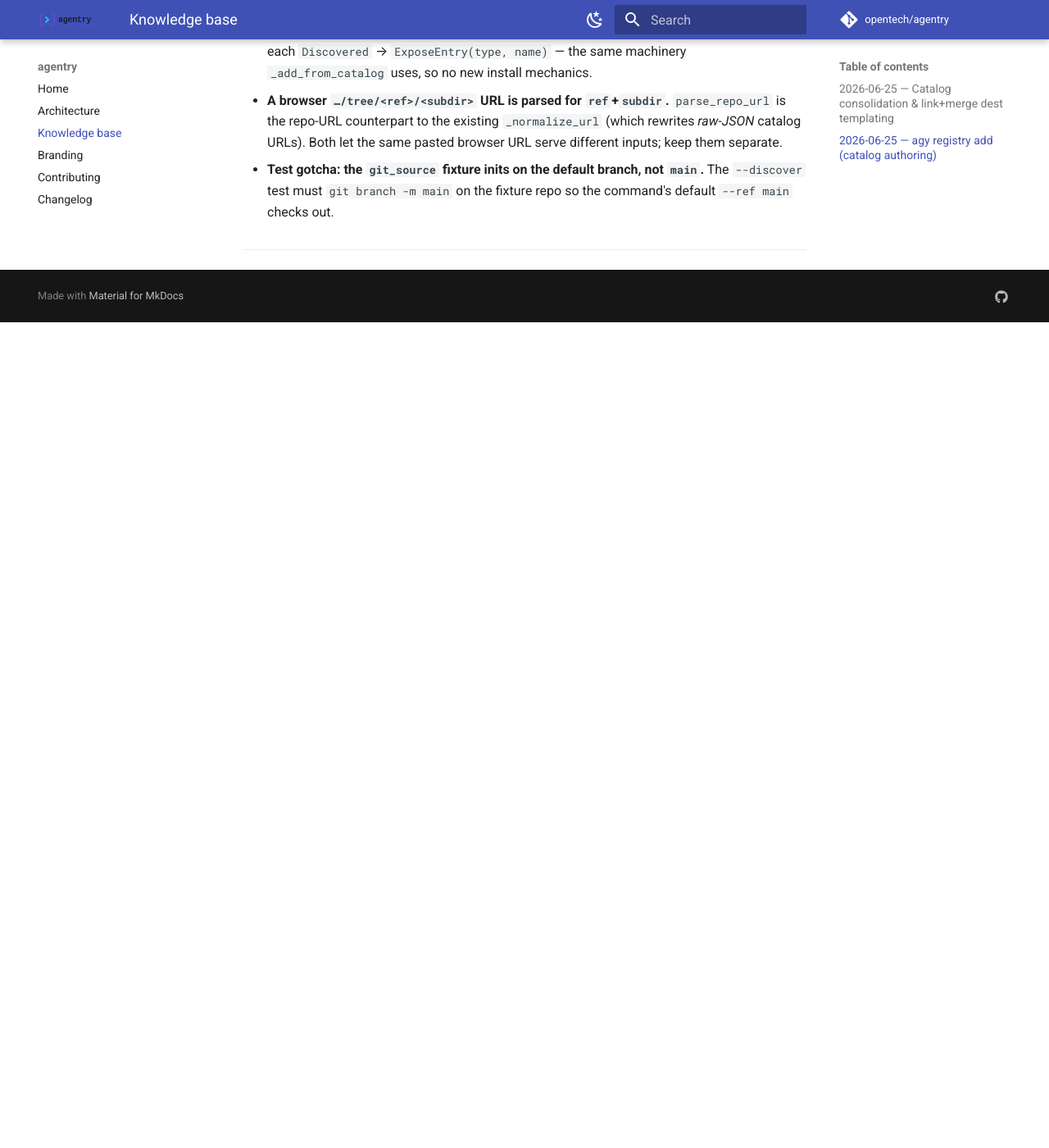
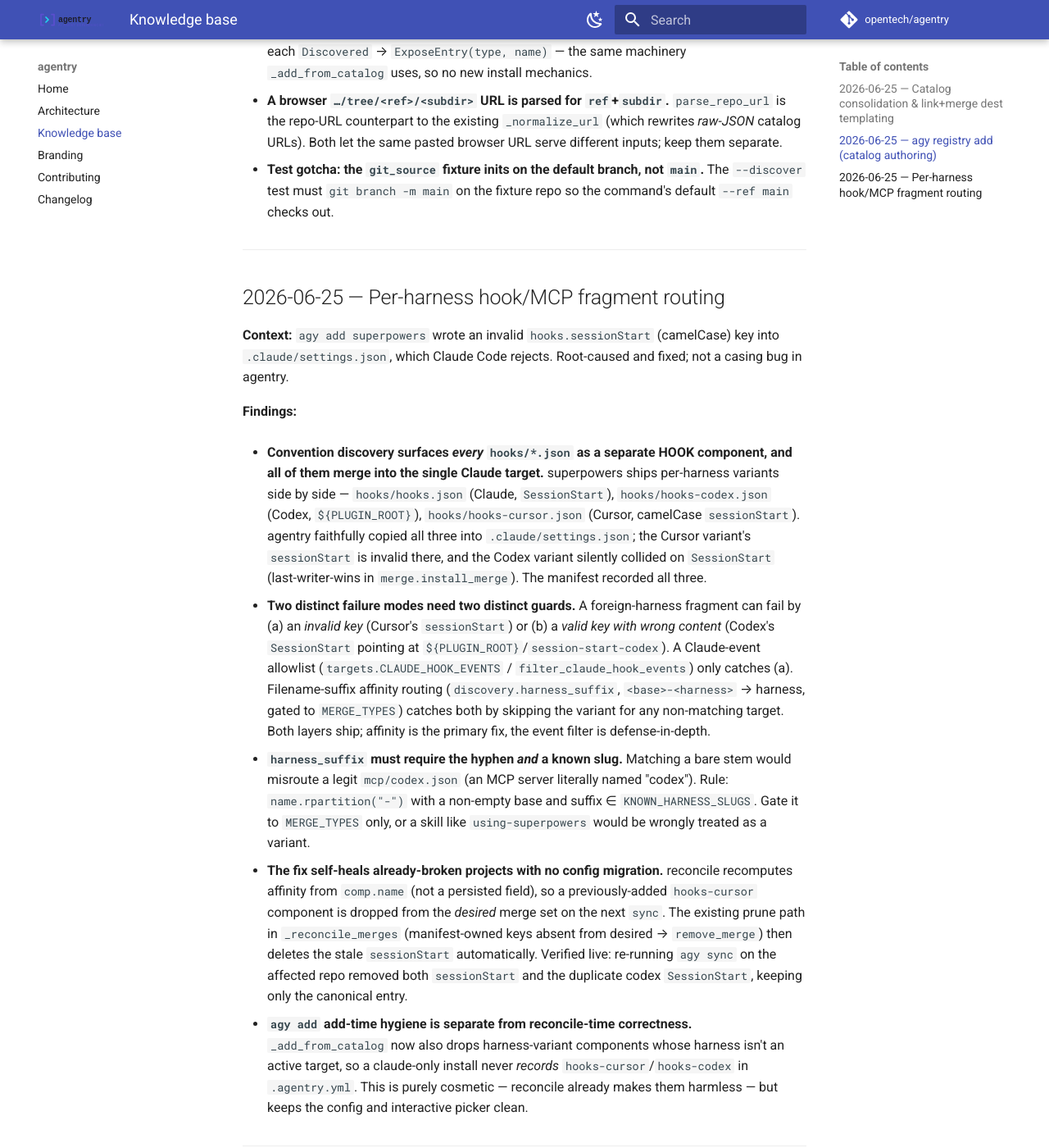
Before and after one commit to OpenTechIL/agentry, an MkDocs documentation site: the page built from docs/knowledge-base.md, in a window 1280 px wide and 1400 px high, scrolled down 2145 px. Shown: the whole window at 82% size. Built offline with MkDocs 1.6.1 and Material for MkDocs 9.7.7, drawn with Linux system fonts in a browser that asks for light colours; comment, search, counter and statistics services are not loaded; before the commit the page ends 2538 px from its top, so only the background shows below that.

Commit message:
docs(hooks): document per-harness fragment routing
Document the per-harness hook/MCP fragment routing fix in the README,
CHANGELOG (Fixed), and knowledge base: foreign-harness variants
(hooks-cursor.json, hooks-codex.json) no longer leak into Claude's
settings.json, with a CLAUDE_HOOK_EVENTS guard as defense-in-depth.

Also fold in ruff import-order/format cleanup across reconcile.py,
registry.py, targets.py, models.py, cli.py and the affected tests.

```diff
--- a/docs/knowledge-base.md
+++ b/docs/knowledge-base.md
@@ -45,3 +45,21 @@ Project-specific pitfalls, patterns, constraints, and discoveries captured durin
 - **Test gotcha: the `git_source` fixture inits on the default branch, not `main`.** The `--discover` test must `git branch -m main` on the fixture repo so the command's default `--ref main` checks out.
 
 ---
+
+## 2026-06-25 — Per-harness hook/MCP fragment routing
+
+**Context:** `agy add superpowers` wrote an invalid `hooks.sessionStart` (camelCase) key into `.claude/settings.json`, which Claude Code rejects. Root-caused and fixed; not a casing bug in agentry.
+
+**Findings:**
+
+- **Convention discovery surfaces *every* `hooks/*.json` as a separate HOOK component, and all of them merge into the single Claude target.** superpowers ships per-harness variants side by side — `hooks/hooks.json` (Claude, `SessionStart`), `hooks/hooks-codex.json` (Codex, `${PLUGIN_ROOT}`), `hooks/hooks-cursor.json` (Cursor, camelCase `sessionStart`). agentry faithfully copied all three into `.claude/settings.json`; the Cursor variant's `sessionStart` is invalid there, and the Codex variant silently collided on `SessionStart` (last-writer-wins in `merge.install_merge`). The manifest recorded all three.
+
+- **Two distinct failure modes need two distinct guards.** A foreign-harness fragment can fail by (a) an *invalid key* (Cursor's `sessionStart`) or (b) a *valid key with wrong content* (Codex's `SessionStart` pointing at `${PLUGIN_ROOT}`/`session-start-codex`). A Claude-event allowlist (`targets.CLAUDE_HOOK_EVENTS` / `filter_claude_hook_events`) only catches (a). Filename-suffix affinity routing (`discovery.harness_suffix`, `<base>-<harness>` → harness, gated to `MERGE_TYPES`) catches both by skipping the variant for any non-matching target. Both layers ship; affinity is the primary fix, the event filter is defense-in-depth.
+
+- **`harness_suffix` must require the hyphen *and* a known slug.** Matching a bare stem would misroute a legit `mcp/codex.json` (an MCP server literally named "codex"). Rule: `name.rpartition("-")` with a non-empty base and suffix ∈ `KNOWN_HARNESS_SLUGS`. Gate it to `MERGE_TYPES` only, or a skill like `using-superpowers` would be wrongly treated as a variant.
+
+- **The fix self-heals already-broken projects with no config migration.** reconcile recomputes affinity from `comp.name` (not a persisted field), so a previously-added `hooks-cursor` component is dropped from the *desired* merge set on the next `sync`. The existing prune path in `_reconcile_merges` (manifest-owned keys absent from desired → `remove_merge`) then deletes the stale `sessionStart` automatically. Verified live: re-running `agy sync` on the affected repo removed both `sessionStart` and the duplicate codex `SessionStart`, keeping only the canonical entry.
+
+- **`agy add` add-time hygiene is separate from reconcile-time correctness.** `_add_from_catalog` now also drops harness-variant components whose harness isn't an active target, so a claude-only install never *records* `hooks-cursor`/`hooks-codex` in `.agentry.yml`. This is purely cosmetic — reconcile already makes them harmless — but keeps the config and interactive picker clean.
+
+---
```
Also changed, not shown: CHANGELOG.md (+10 -0 lines), README.md (+8 -0 lines), 8 other files.
